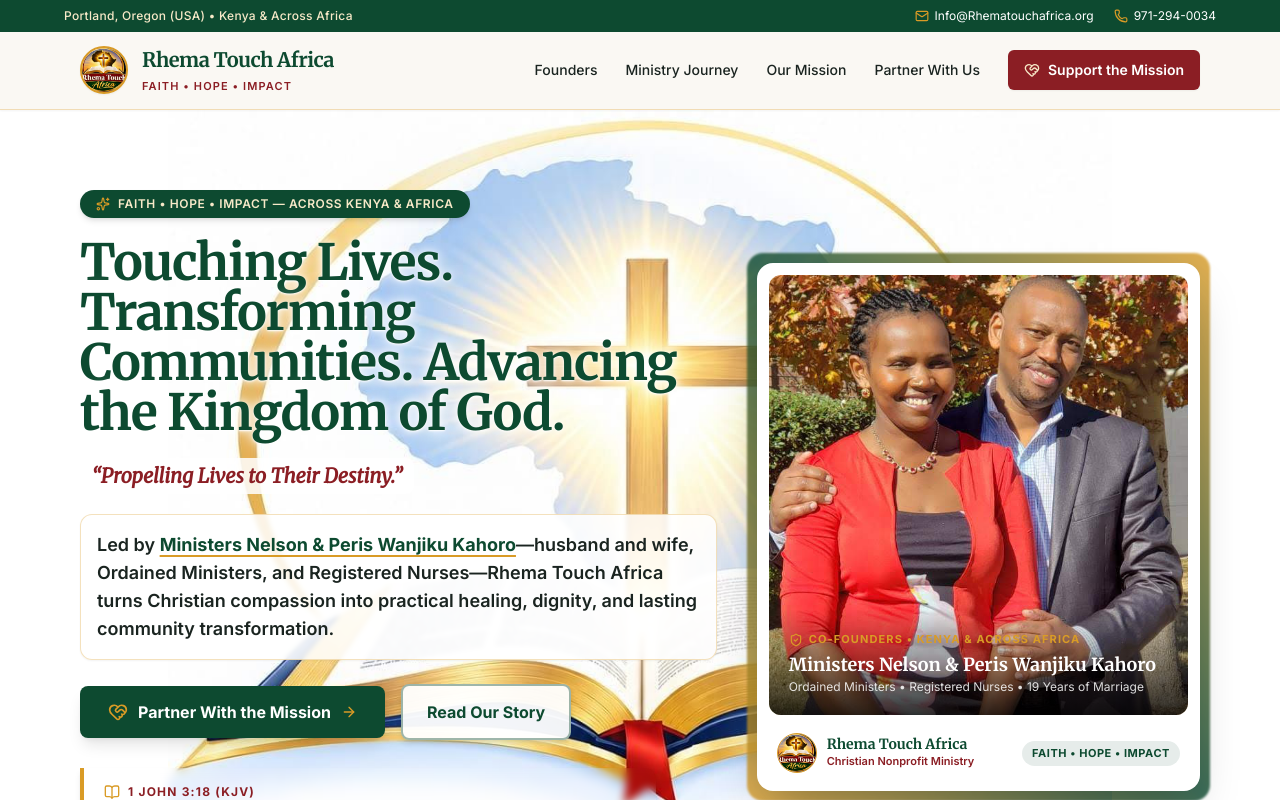
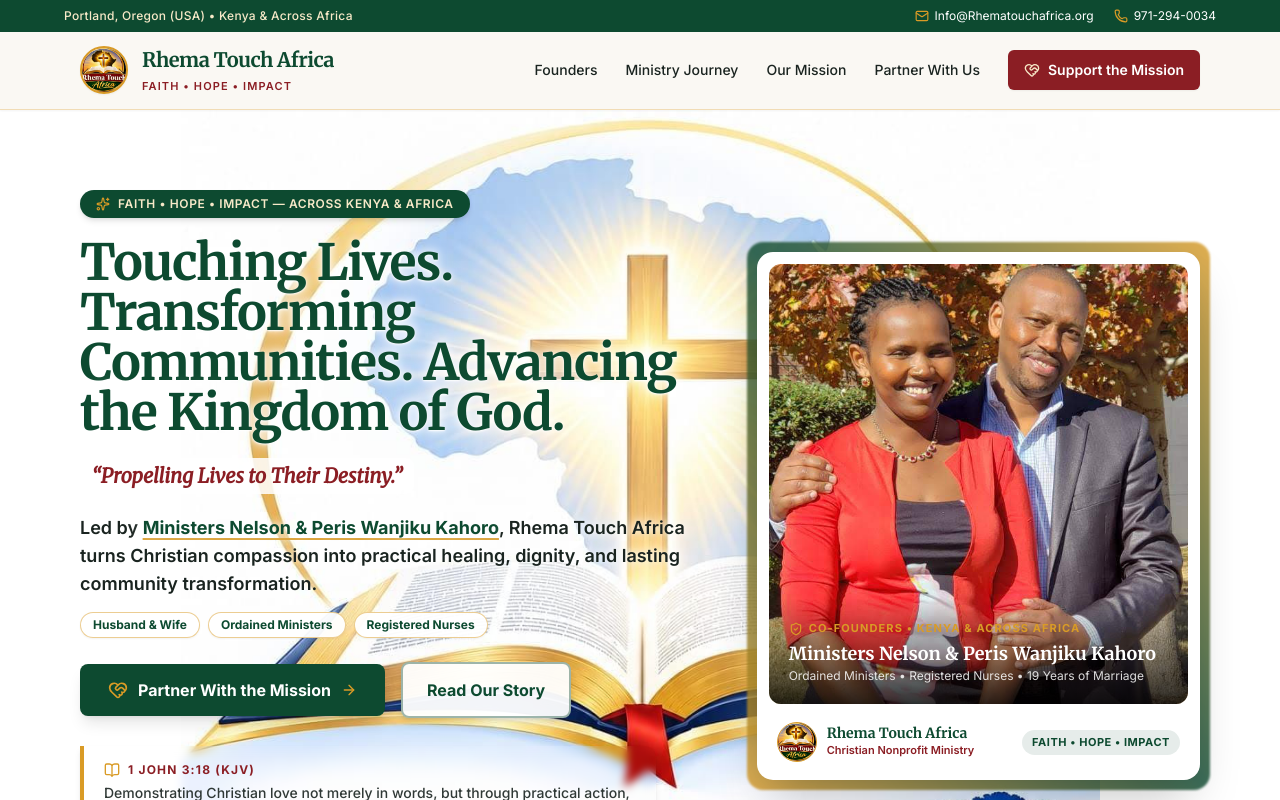
Before and after one commit to Johnpaul-coder/rhema-touch-africa, a React (Vite) app: page / in a window 1280 px wide. Shown: the top 800 px of the page. Built offline with nearby package versions, Linux system fonts and the light colour scheme.

Commit message:
Update Hero with clean editorial lead and credential pills

```diff
--- a/src/components/Hero.jsx
+++ b/src/components/Hero.jsx
@@ -31,21 +31,41 @@ export default function Hero() {
             {organization.tagline}
           </h1>
 
-          <p
-            className="font-serif italic text-xl text-rhema-burgundy font-bold inline-block bg-white/85 px-3 py-1 rounded-lg"
-          >
+          <p className="font-serif italic text-xl text-rhema-burgundy font-bold inline-block bg-white/85 px-3 py-1 rounded-lg">
             “{organization.motto}”
           </p>
 
-          <p className="text-base md:text-lg text-rhema-ink leading-relaxed max-w-2xl font-semibold bg-white/85 backdrop-blur-[2px] p-4 rounded-xl border border-rhema-gold/30 shadow-sm">
-            Led by{" "}
-            <span className="text-rhema-green font-bold underline decoration-rhema-gold decoration-2 underline-offset-4">
-              {founders.names}
-            </span>
-            —husband and wife, Ordained Ministers, and Registered Nurses—Rhema
-            Touch Africa turns Christian compassion into practical healing,
-            dignity, and lasting community transformation.
-          </p>
+          {/* Clean Editorial Lead + Credential Badges */}
+          <div className="space-y-3.5 max-w-2xl">
+            <p
+              className="text-base md:text-lg text-rhema-ink leading-relaxed font-semibold"
+              style={{
+                textShadow:
+                  "0 0 16px rgba(255,255,255,1), 0 0 6px rgba(255,255,255,1)",
+              }}
+            >
+              Led by{" "}
+              <span className="text-rhema-green font-extrabold underline decoration-rhema-gold decoration-2 underline-offset-4">
+                {founders.names}
+              </span>
+              , Rhema Touch Africa turns Christian compassion into practical
+              healing, dignity, and lasting community transformation.
+            </p>
+
+            {/* Crisp Credential Pills */}
+            <div className="flex flex-wrap items-center gap-2">
+              {["Husband & Wife", "Ordained Ministers", "Registered Nurses"].map(
+                (role) => (
+                  <span
+                    key={role}
+                    className="inline-flex items-center px-3 py-1 rounded-full text-xs font-bold bg-white/95 text-rhema-green border border-rhema-gold/50 shadow-sm"
+                  >
+                    {role}
+                  </span>
+                )
+              )}
+            </div>
+          </div>
 
           {/* Primary Action Buttons */}
           <div className="flex flex-wrap items-center gap-4 pt-1">
```
